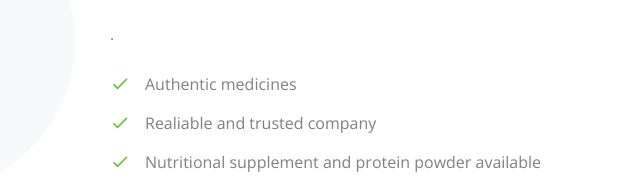
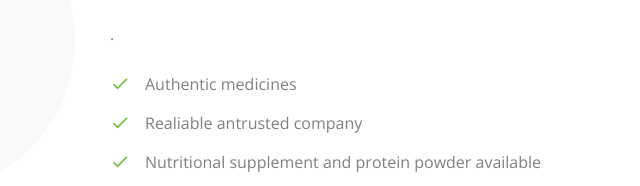
Before and after one commit to anuragk1109/anuragk1109.github.io, a plain HTML site: page index.html in a window 1280 px wide. Shown: the part 1062-1248 px from the top of the page, 640-1280 px from the left. Drawn offline with nearby package versions, Linux system fonts and the light colour scheme; files whose address does not match are found by name.

Commit message:
commit message

```diff
--- a/index.html
+++ b/index.html
@@ -149,7 +149,7 @@
             <div class="mb-4">
               <ul class="list-unstyled ul-check success">
                 <li>Authentic medicines</li>
-                <li>Realiable and trusted company</li>
+                <li>Realiable antrusted company</li>
                 <li>Nutritional supplement and protein powder available</li>
                 <li>proper pricing</li>
               </ul>
```
